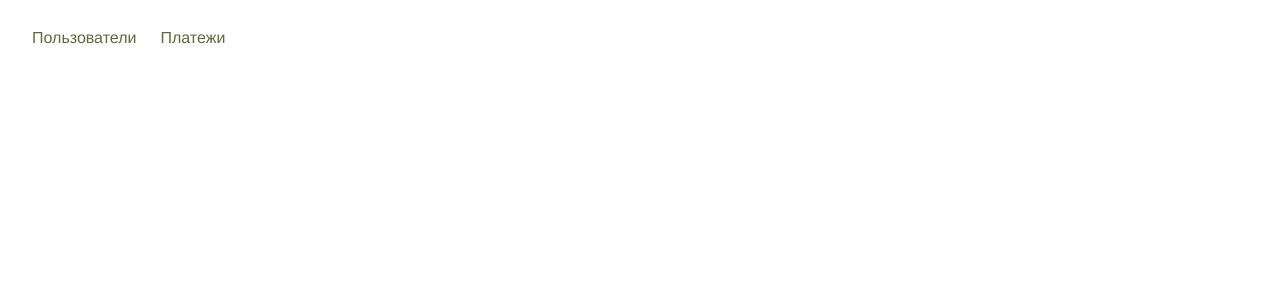
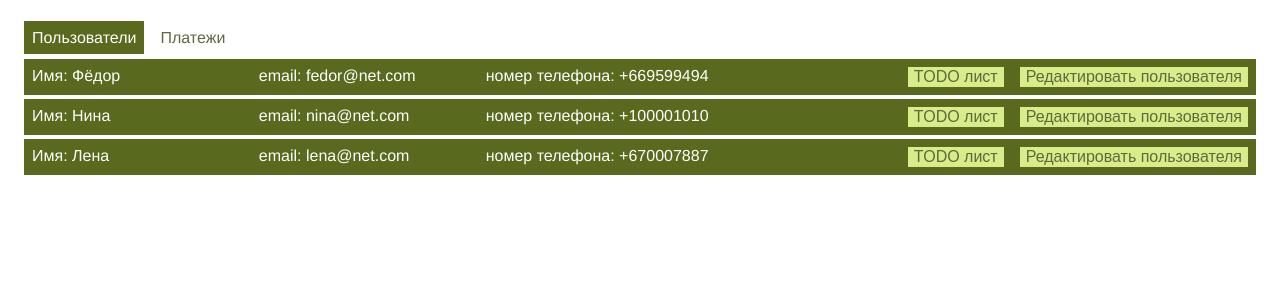
Before and after one commit to fedor11235/test-todo-list, a Vue app: page /users in a window 1280 px wide. Before the commit this address had no page. Shown: the top 300 px of the page. Built offline with nearby package versions, Linux system fonts and the light colour scheme.

Commit message:
refactor

```diff
--- a/src/router/index.ts
+++ b/src/router/index.ts
@@ -8,11 +8,12 @@ const router = createRouter({
   routes: [
     {
       path: '/',
+      redirect: { name: 'users' }
+    },
+    {
+      path: '/users',
       name: 'users',
-      component: UsersView,
-      meta: {
-        auth: true
-      }
+      component: UsersView
     },
     {
       path: '/payments',
--- a/vue.config.js
+++ b/vue.config.js
@@ -1,6 +1,5 @@
 const { defineConfig } = require('@vue/cli-service')
 module.exports = defineConfig({
-  publicPath: process.env.NODE_ENV === 'production' ? 'test-todo-list' : '/',
   transpileDependencies: true,
   css: {
     loaderOptions: {
```
Also changed, not shown: 8 other files (tests, documents, lock files or other folders).
